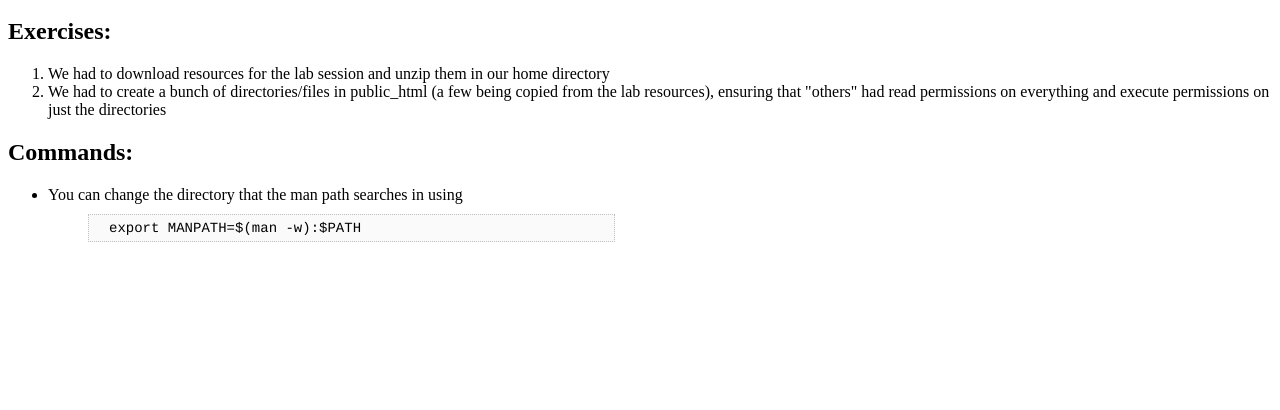
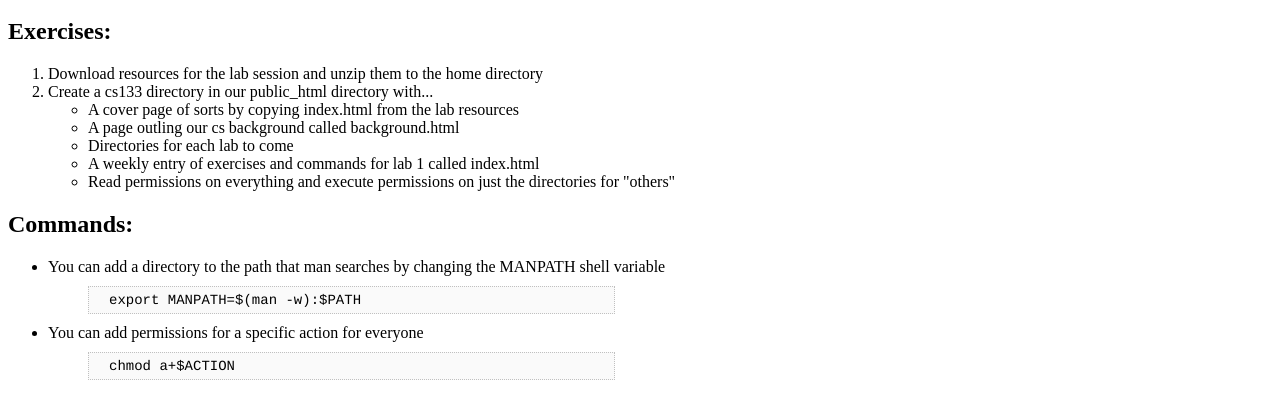
Before and after one commit to jacobcons/cs133-labs, a plain HTML site: page lab1/index.html in a window 1280 px wide. Shown: the part 48-458 px from the top of the page. Drawn offline with Linux system fonts and the light colour scheme.

Commit message:
lab1 entry improved

```diff
--- a/lab1/index.html
+++ b/lab1/index.html
@@ -10,20 +10,26 @@
 
 <h2>Exercises:</h2>
 <ol>
-	<li>
-		We had to download resources for the lab session and unzip them in our home directory
-	</li>
-	<li>
-		We had to create a bunch of directories/files in public_html (a few being copied from the lab resources), ensuring that "others" had read permissions on everything and execute permissions on just the directories
-	</li>
-
+	<li>Download resources for the lab session and unzip them to the home directory</li>
+	<li>Create a cs133 directory in our public_html directory with...</li>
+	<ul>
+		<li>A cover page of sorts by copying index.html from the lab resources</li>
+		<li>A page outling our cs background called background.html</li>
+		<li>Directories for each lab to come</li>
+		<li>A weekly entry of exercises and commands for lab 1 called index.html</li>
+		<li>Read permissions on everything and execute permissions on just the directories for "others"</li>
+	</ul>
 </ol>
 
 <h2>Commands:</h2>
 <ul>
 	<li>
-		You can change the directory that the man path searches in using
+		You can add a directory to the path that man searches by changing the MANPATH shell variable
 		<div class="code">export MANPATH=$(man -w):$PATH</div>
+	</li>
+	<li>
+		You can add permissions for a specific action for everyone
+		<div class="code">chmod a+$ACTION</div>
 	</li>
 </ul>
 
```
Also changed, not shown: background.html (+1 -1 lines), index.html (+0 -15 lines).
